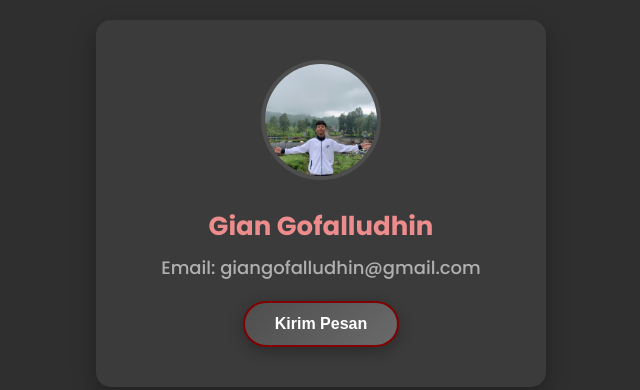
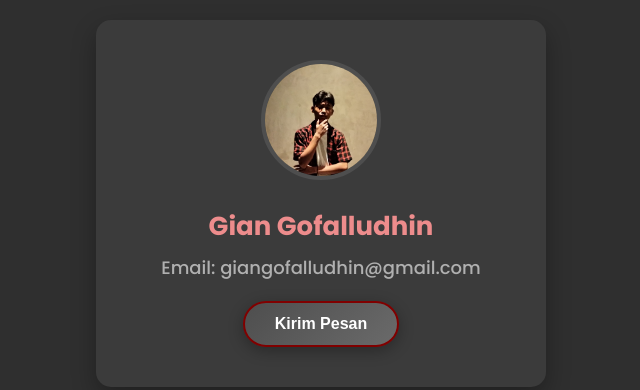
Before and after one commit to Giangofall/profile, a plain HTML site: page index.html in a window 1280 px wide. Shown: the part 197-587 px from the top of the page, without its empty margins (319-959 px from the left). Drawn offline with Linux system fonts and the light colour scheme.

Commit message:
Update index.html

```diff
--- a/index.html
+++ b/index.html
@@ -98,7 +98,7 @@
 <body>
 
 <div class="profile-container">
-    <img src="img/gian.jpeg" alt="Foto Gian Gopal" class="profile-picture">
+    <img src="gian.jpeg" alt="Foto Gian Gopal" class="profile-picture">
     <div class="profile-info">
         <h1>Gian Gofalludhin</h1>
         <p>Email: giangofalludhin@gmail.com</p>
```
